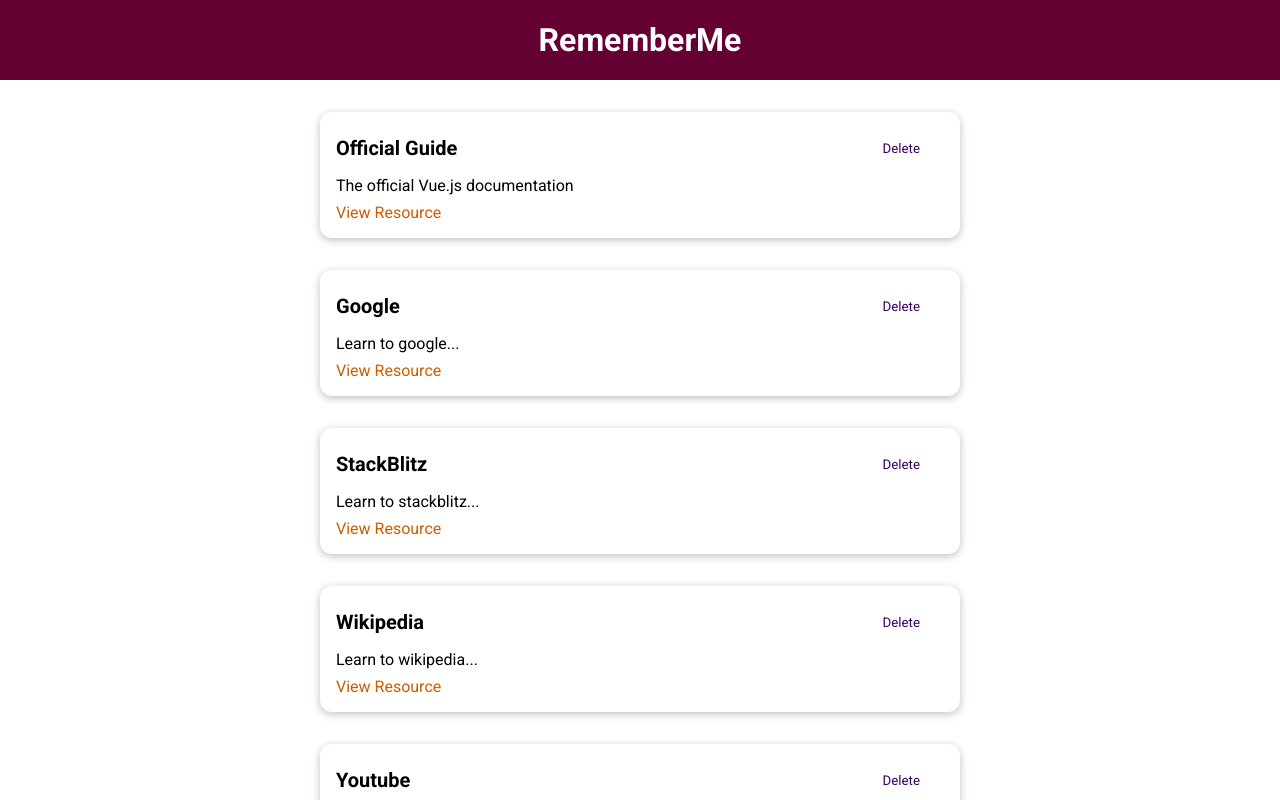
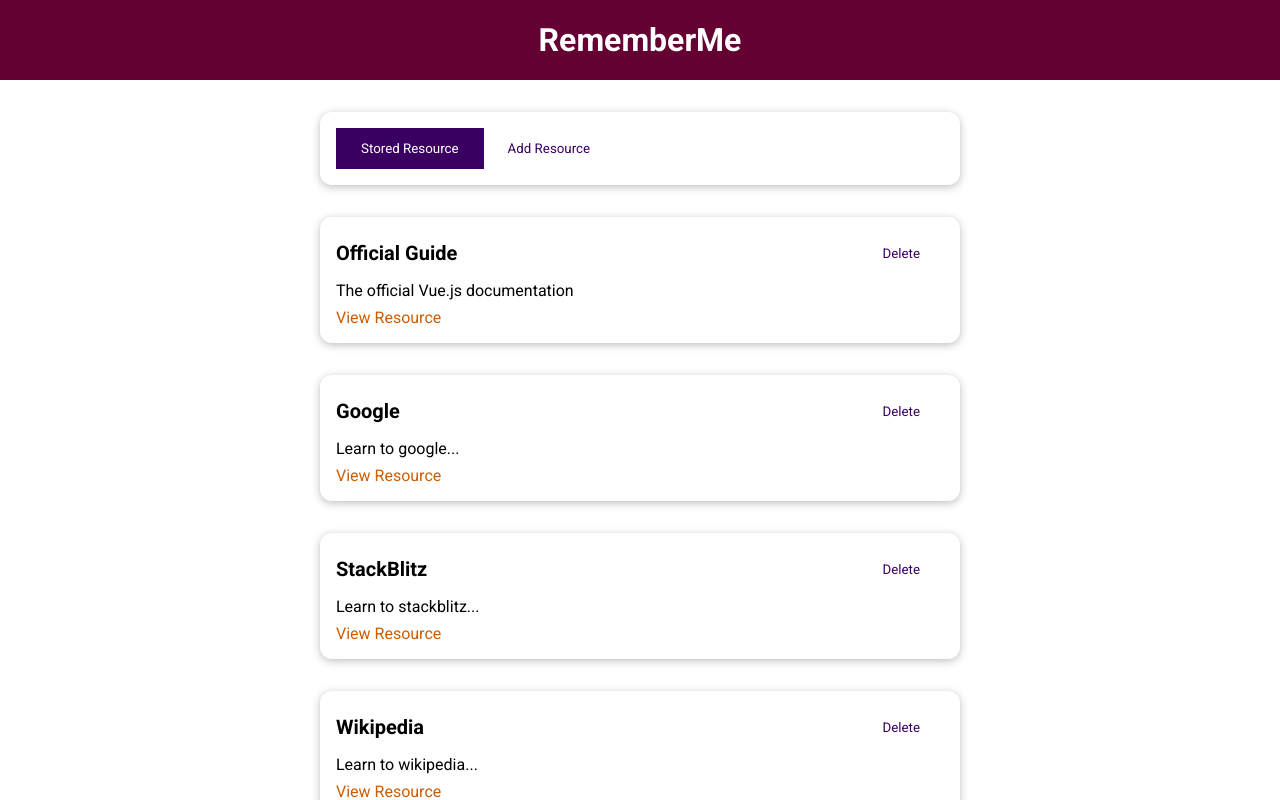
Before and after one commit to mauroef/vue-the-complete-guide, a Vue app: page / in a window 1280 px wide. Shown: the top 800 px of the page. Built offline with nearby package versions, Linux system fonts and the light colour scheme.

Commit message:
Adding a form

```diff
--- a/src/App.vue
+++ b/src/App.vue
@@ -1,54 +1,18 @@
 <template>
   <div>
     <the-header title="RememberMe"></the-header>
-    <stored-resources :resources="storedResources"></stored-resources>
+    <the-resources></the-resources>
   </div>
 </template>
 
 <script>
-import StoredResources from './components/learning-resourses/StoredResources.vue';
 import TheHeader from './components/layouts/TheHeader.vue';
+import TheResources from './components/learning-resourses/TheResources.vue';
 
 export default {
   components: {
-    StoredResources,
     TheHeader,
-  },
-  data() {
-    return {
-      storedResources: [
-        {
-          id: 'official-guide',
-          title: 'Official Guide',
-          description: 'The official Vue.js documentation',
-          link: 'https://vuejs.org',
-        },
-        {
-          id: 'google',
-          title: 'Google',
-          description: 'Learn to google...',
-          link: 'https://google.com',
-        },
-        {
-          id: 'stackblitz',
-          title: 'StackBlitz',
-          description: 'Learn to stackblitz...',
-          link: 'https://stackblitz.com',
-        },
-        {
-          id: 'wikipedia',
-          title: 'Wikipedia',
-          description: 'Learn to wikipedia...',
-          link: 'https://wikipedia.org',
-        },
-        {
-          id: 'youtube',
-          title: 'Youtube',
-          description: 'Learn to youtube...',
-          link: 'https://youtube.com',
-        },
-      ],
-    };
+    TheResources
   },
 };
 </script>
--- a/src/components/UI/BaseButton.vue
+++ b/src/components/UI/BaseButton.vue
@@ -1,5 +1,5 @@
 <template>
-  <button :type="type" :class="mode">
+  <button :class="mode">
     <slot></slot>
   </button>
 </template>
--- /dev/null
+++ b/src/components/learning-resourses/AddResource.vue
@@ -0,0 +1,49 @@
+<template>
+  <base-card>
+    <form>
+      <div class="form-control">
+        <label for="title">Title</label>
+        <input type="text" name="title" id="title" placeholder="Title" />
+      </div>
+      <div class="form-control">
+        <label for="description">Description</label>
+        <textarea id="description" name="description" rows="3"></textarea>
+      </div>
+      <div class="form-control">
+        <label for="link">Link</label>
+        <input type="url" name="link" id="link" placeholder="Link" />
+      </div>
+      <div>
+        <base-button type="submit">Add Resource</base-button>
+      </div>
+    </form>
+  </base-card>
+</template>
+
+<style scoped>
+label {
+  font-weight: bold;
+  display: block;
+  margin-bottom: 0.5rem;
+}
+
+input,
+textarea {
+  display: block;
+  width: 100%;
+  font: inherit;
+  padding: 0.15rem;
+  border: 1px solid #ccc;
+}
+
+input:focus,
+textarea:focus {
+  outline: none;
+  border-color: #3a0061;
+  background-color: #f7ebff;
+}
+
+.form-control {
+  margin: 1rem 0;
+}
+</style>
--- a/src/components/learning-resourses/StoredResources.vue
+++ b/src/components/learning-resourses/StoredResources.vue
@@ -17,7 +17,7 @@
   components: {
     LearningResource,
   },
-  props: ['resources'],
+  inject: ['resources'],
 };
 </script>
 
--- /dev/null
+++ b/src/components/learning-resourses/TheResources.vue
@@ -0,0 +1,84 @@
+<template>
+  <div>
+    <base-card>
+      <base-button
+        @click="setSelectedTab('stored-resources')"
+        :mode="storedResButtonMode"
+        >Stored Resource</base-button
+      >
+      <base-button
+        @click="setSelectedTab('add-resource')"
+        :mode="addResButtonMode"
+        >Add Resource</base-button
+      >
+    </base-card>
+    <component :is="selectedTab"></component>
+  </div>
+</template>
+
+<script>
+import StoredResources from './StoredResources.vue';
+import AddResource from './AddResource.vue';
+
+export default {
+  components: {
+    StoredResources,
+    AddResource,
+  },
+  data() {
+    return {
+      selectedTab: 'stored-resources',
+      storedResources: [
+        {
+          id: 'official-guide',
+          title: 'Official Guide',
+          description: 'The official Vue.js documentation',
+          link: 'https://vuejs.org',
+        },
+        {
+          id: 'google',
+          title: 'Google',
+          description: 'Learn to google...',
+          link: 'https://google.com',
+        },
+        {
+          id: 'stackblitz',
+          title: 'StackBlitz',
+          description: 'Learn to stackblitz...',
+          link: 'https://stackblitz.com',
+        },
+        {
+          id: 'wikipedia',
+          title: 'Wikipedia',
+          description: 'Learn to wikipedia...',
+          link: 'https://wikipedia.org',
+        },
+        {
+          id: 'youtube',
+          title: 'Youtube',
+          description: 'Learn to youtube...',
+          link: 'https://youtube.com',
+        },
+      ],
+    };
+  },
+  provide() {
+    return {
+      resources: this.storedResources,
+    };
+  },
+  computed: {
+    storedResButtonMode() {
+      return this.selectedTab === 'stored-resources' ? null : 'flat';
+    },
+    addResButtonMode() {
+      return this.selectedTab === 'add-resource' ? null : 'flat';
+    },
+  },
+  methods: {
+    setSelectedTab(tab) {
+      this.selectedTab = tab;
+    },
+  },
+};
+</script>
```
